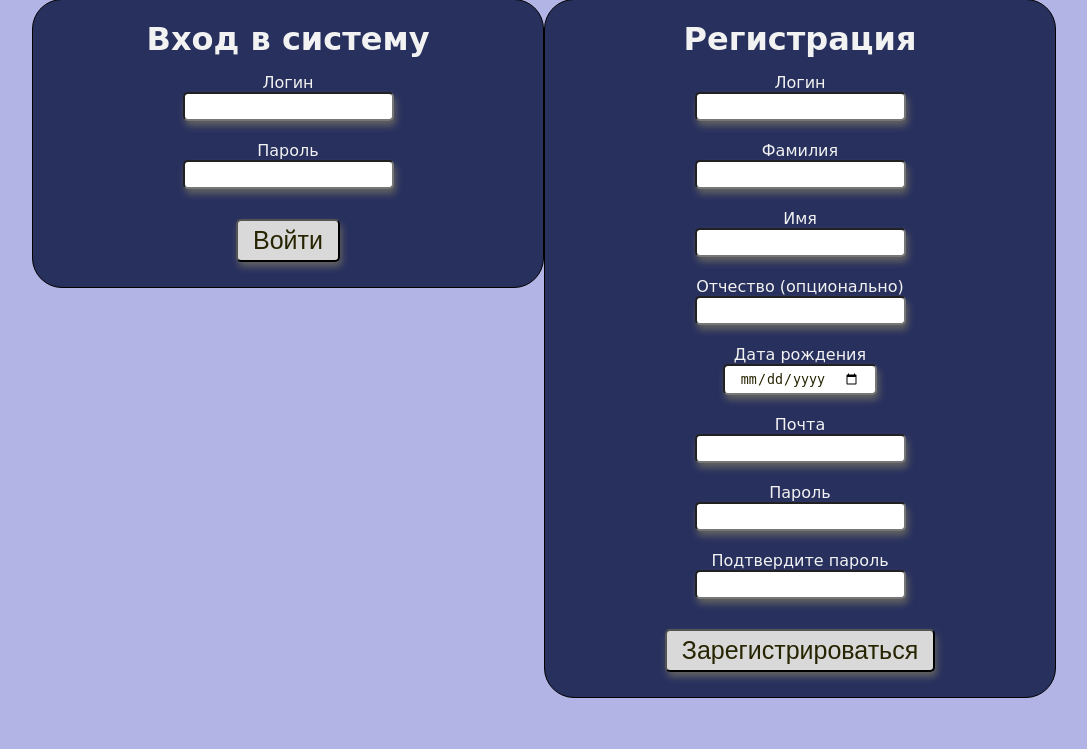
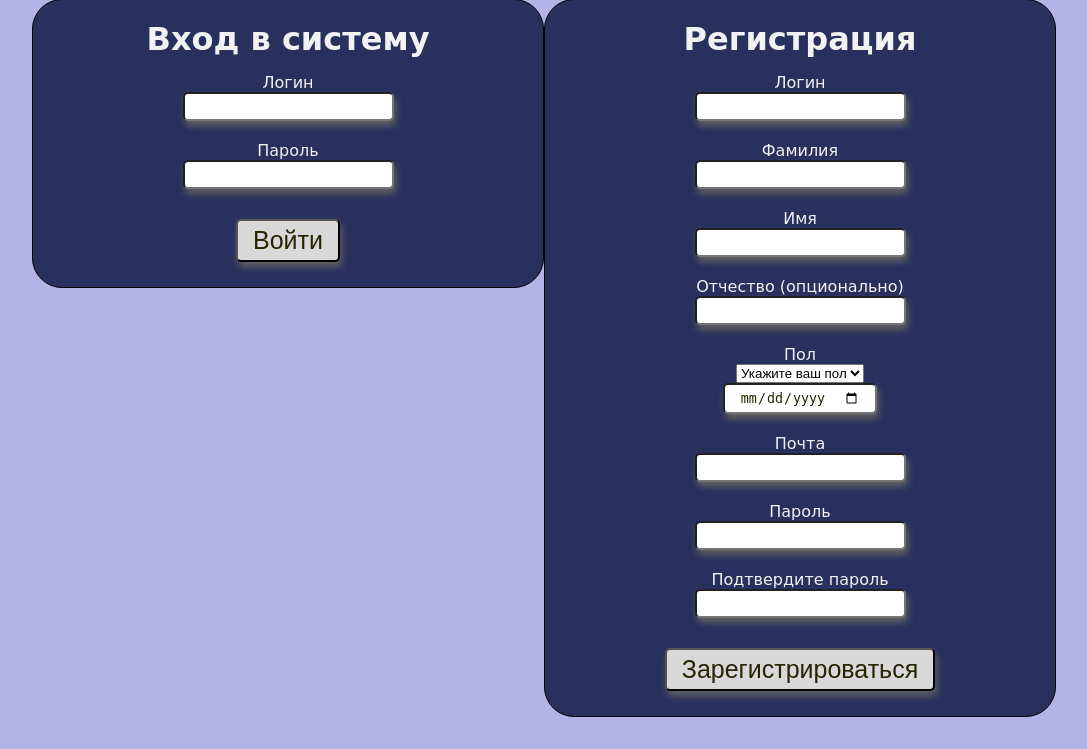
Before and after one commit to zhukovrost/projects, a PHP site: page /regenlog.php in a window 1280 px wide. Shown: the part 51-800 px from the top of the page, without its empty margins (96-1183 px from the left). Run offline with PHP 8.4, Linux system fonts and the light colour scheme.

Commit message:
bug fix + add sex of birth field

```diff
--- a/account/regenlog.php
+++ b/account/regenlog.php
@@ -49,7 +49,7 @@ if (isset($_POST['log_done'])){
 # ------------------ registration ------------------------
 
 if (isset($_POST['reg_done'])){
-	if ($_POST['reg_date_of_birth'] == null || $_POST['reg_login'] == "" || $_POST['reg_password'] == "" || $_POST['reg_password2'] == "" || $_POST['reg_name'] == "" || $_POST['reg_surname'] == "" || $_POST['reg_email'] == ""){
+	if ($_POST['reg_sex'] == "Укажите ваш пол" || $_POST['reg_date_of_birth'] == null || $_POST['reg_login'] == "" || $_POST['reg_password'] == "" || $_POST['reg_password2'] == "" || $_POST['reg_name'] == "" || $_POST['reg_surname'] == "" || $_POST['reg_email'] == ""){
 		$error_array['reg_fill_all_input_fields'] = true;
 	}else{
 			if ($_POST['reg_password'] == $_POST['reg_password2']){
@@ -58,6 +58,7 @@ if (isset($_POST['reg_done'])){
 				$reg_name = trim($_POST['reg_name']);
 				$reg_surname = trim($_POST['reg_surname']);
 				$reg_email = trim($_POST['reg_email']);
+        $reg_sex = $_POST['reg_sex'];
         $reg_date_of_birth = $_POST['reg_date_of_birth'];
         if (strlen($reg_login) < 33 && strlen($reg_password) < 33 && strlen($reg_surname) < 33 && strlen($reg_email) < 33) {
           $reg_sql = "SELECT * FROM users WHERE login='" . $reg_login . "'";
@@ -67,9 +68,9 @@ if (isset($_POST['reg_done'])){
               if (isset($_POST['reg_thirdname'])) {
                 $reg_thirdname = trim($_POST['reg_thirdname']);
                 if (strlen($reg_thirdname) > 32){ $error_array["too_long_string"] = true; }
-                $reg_sql2 = "INSERT INTO users(login, password, name, surname, thirdname, email, date_of_birth) VALUES('" . $reg_login . "', '" . $reg_password . "', '" . $reg_name . "', '" . $reg_surname . "', '" . $reg_thirdname . "', '" . $reg_email ."', '".$reg_date_of_birth."')";
+                $reg_sql2 = "INSERT INTO users(login, password, name, surname, thirdname, email, date_of_birth, sex) VALUES('" . $reg_login . "', '" . $reg_password . "', '" . $reg_name . "', '" . $reg_surname . "', '" . $reg_thirdname . "', '" . $reg_email ."', '".$reg_date_of_birth."', '".$reg_sex."')";
               } else {
-                $reg_sql2 = "INSERT INTO users(login, password, name, surname, thirdname, email, date_of_birth) VALUES('" . $reg_login . "', '" . $reg_password . "', '" . $reg_name . "', '" . $reg_surname . "', null, '" . $reg_email . "', '".$reg_date_of_birth."')";
+                $reg_sql2 = "INSERT INTO users(login, password, name, surname, thirdname, email, date_of_birth, sex) VALUES('" . $reg_login . "', '" . $reg_password . "', '" . $reg_name . "', '" . $reg_surname . "', null, '" . $reg_email . "', '".$reg_date_of_birth."', '".$reg_sex."')";
               }
 
               if (!$error_array["too_long_string"]){
@@ -135,6 +136,11 @@ if (isset($_POST['reg_done'])){
 				<input class="" type="text" name="reg_name">
 				<p>Отчество (опционально)</p>
 				<input class="" type="text" name="reg_thirdname">
+        <p>Пол</p>
+        <select name="reg_sex">
+          <option value="Укажите ваш пол">Укажите ваш пол</option>
+          <option value="man">Мужской</option>
+          <option value="woman">Женский</option>
         <p>Дата рождения</p>
         <input type="date" name="reg_date_of_birth">
 				<p>Почта</p>
```
